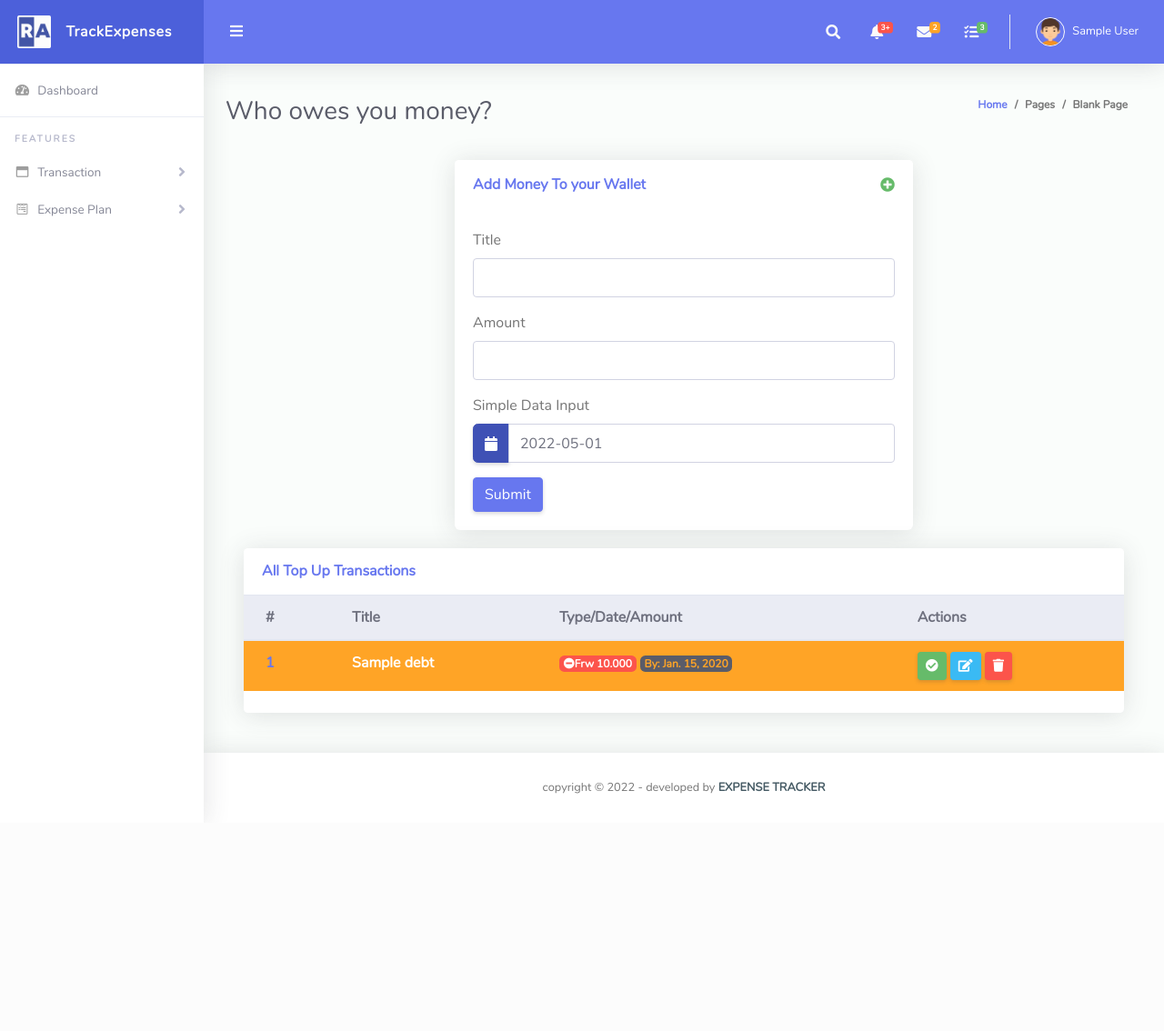
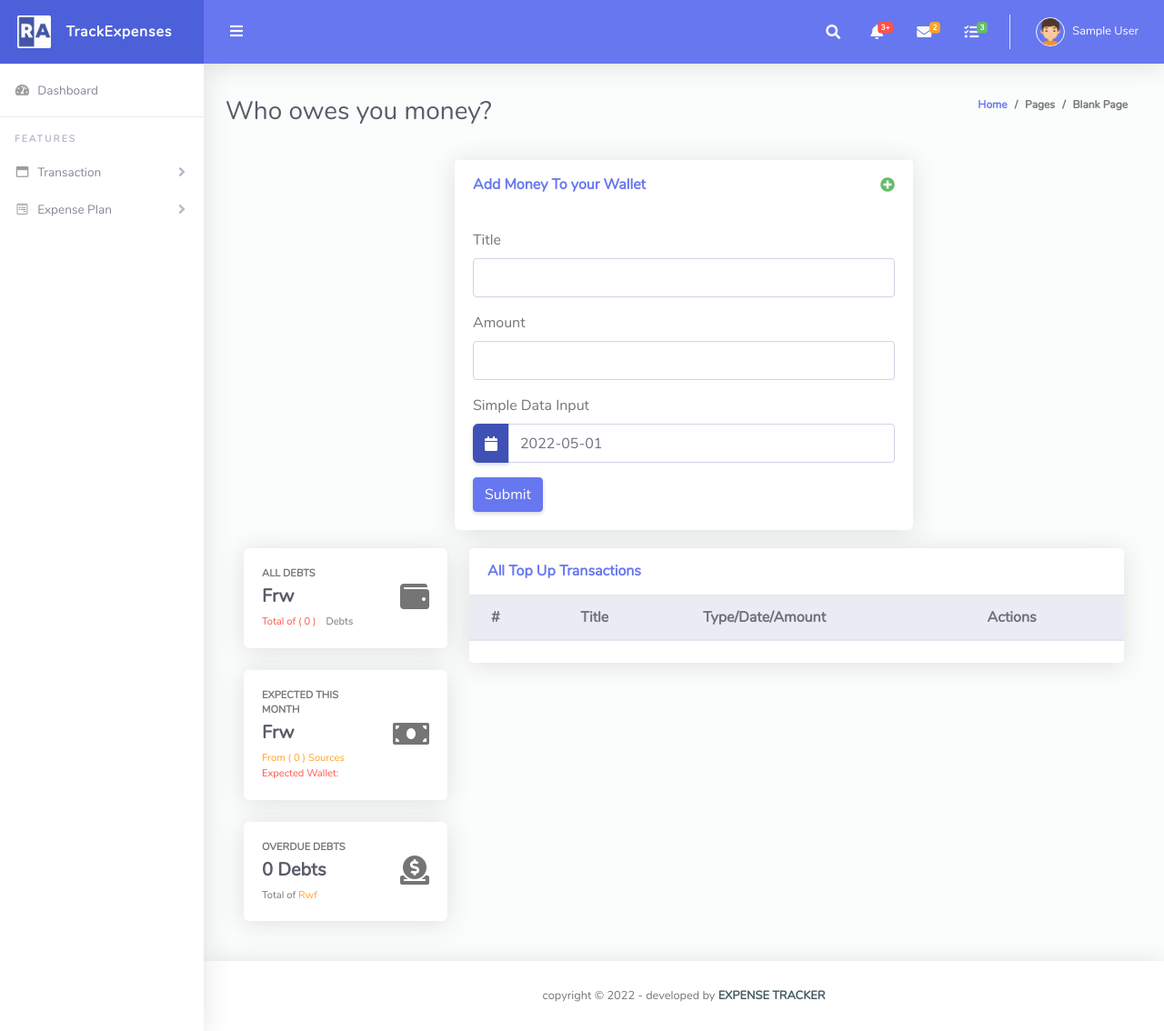
Before and after one commit to danielerat/Expense_Tracker, a Django app: page /debts/ in a window 1280 px wide. Shown: the whole page at 91% size. Before the commit the page ends 873 px from the top, so only its background shows below. Run offline with Django 4.2, Linux system fonts and the light colour scheme; a user stored in the database is signed in; tables that the repository leaves empty hold one stand-in row (values such as "Sample post"); lists and menus that the app fills with data are empty; some libraries are stand-ins or nearby versions.

Commit message:
Creating the snapshot of debts and an apercu of all debts

```diff
--- a/expenses/models.py
+++ b/expenses/models.py
@@ -91,6 +91,7 @@
     title = models.CharField(max_length=255)
     amount = models.DecimalField(decimal_places=3, max_digits=15, null=False, blank=False)
     date_expected = models.DateField(default=now, null=False, blank=False)
+    paid = models.BooleanField(default=False, auto_created=True)
     created = models.DateTimeField(auto_now_add=True)
     id = models.UUIDField(default=uuid.uuid4, unique=True, primary_key=True, editable=False)
 
--- a/expenses/templates/expenses/debt.html
+++ b/expenses/templates/expenses/debt.html
@@ -43,12 +43,83 @@
         </div>
 
 
-
-
     </div>
     <div class="card-body">
     <div class="row">
-        <div class="col-lg-12 mb-4">
+
+        <div class="col-12 col-lg-3 col-md-8  mx-auto ">
+            <!-- All Transactions  -->
+            <div class=" mb-4">
+                <div class="card h-100">
+                    <div class="card-body">
+                        <div class="row align-items-center">
+                            <div class="col mr-2">
+                                <div class="text-xs font-weight-bold text-uppercase mb-1">All Debts
+                                </div>
+                                <div class="h5 mb-0 font-weight-bold text-gray-800">
+                                    Frw {{ all_debts.sum|floatformat:0|intcomma }}</div>
+                                <div class="mt-2 mb-0 text-muted text-xs">
+                                    <span class="text-danger mr-2">Total of ( {{ all_debts.count }} )</span>
+                                    <span>Debts </span>
+                                </div>
+                            </div>
+                            <div class="col-auto">
+                                <i class="fas fa-wallet  fa-2x"></i>
+                            </div>
+                        </div>
+                    </div>
+                </div>
+            </div>
+
+            <!-- Total Of all monthly Debts -->
+            <div class=" mb-4">
+                <div class="card h-100">
+                    <div class="card-body">
+                        <div class="row align-items-center">
+                            <div class="col mr-2">
+                                <div class="text-xs font-weight-bold text-uppercase mb-1">Expected This Month
+                                </div>
+                                <div class="h5 mb-0 font-weight-bold text-gray-800">
+                                    Frw {{ all_debts.monthly_sum|floatformat:0|intcomma }}</div>
+                                <div class="mt-2 mb-0 text-muted text-xs">
+                                    <span class="text-warning mr-2">From ( {{ all_debts.monthly_count }} ) Sources</span>
+                                    <br><span
+                                        class="text-danger">Expected Wallet: {{ all_debts.monthly_sum|add:profile.wallet_balance|floatformat:2|intcomma }}</span>
+                                </div>
+                            </div>
+                            <div class="col-auto">
+                                <i class="fas fa-money-bill fa-2x"></i>
+                            </div>
+                        </div>
+                    </div>
+                </div>
+            </div>
+
+            <!-- Overdue Debts -->
+            <div class=" mb-4">
+                <div class="card h-100">
+                    <div class="card-body">
+                        <div class="row align-items-center">
+                            <div class="col mr-2">
+                                <div class="text-xs font-weight-bold text-uppercase mb-1">Overdue Debts
+                                </div>
+                                <div class="h5 mb-0 font-weight-bold text-gray-800">
+                                     {{ all_debts.overdue_count}} Debts </div>
+                                <div class="mt-2 mb-0 text-muted text-xs">
+                                    Total of  <span class="text-warning mr-2">Rwf {{ all_debts.overdue_sum|floatformat:2|intcomma }} </span>
+
+                                </div>
+                            </div>
+                            <div class="col-auto">
+                               <i class="fas fa-donate fa-2x"></i>
+                            </div>
+                        </div>
+                    </div>
+                </div>
+            </div>
+        </div>
+
+        <div class="col-12 col-lg-9 col-md-12 mb-4">
             <!-- Simple Tables -->
             <div class="card">
                 <div class="card-header py-3 d-flex flex-row align-items-center justify-content-between">
@@ -73,12 +144,12 @@
                             {% endif %}
 
                         <td><a href="#">{{ forloop.counter }}</a></td>
-                            <td class="text-truncate">{{ d.title }}
+                        <td class="text-truncate">{{ d.title|truncatechars:30 }}
                         </td>
                         <td>
                                         <span class="badge badge-danger"><i
                                                 class="fas fa-minus-circle"></i>Frw {{ d.amount }}</span>
-                                <span class="badge badge-dark text-warning">By: {{ d.date_expected }}</span>
+                            <br><span class="badge badge-dark text-warning">By: {{ d.date_expected }}</span>
                         </td>
                         <td>
                             <a href="#" class="btn btn-sm btn-success"><i
--- a/expenses/views.py
+++ b/expenses/views.py
@@ -126,7 +126,7 @@
             form = t_transaction
 
     profile = request.user.profile
-    debts = profile.debt_set.all().order_by('-created')
-
-    context = {'page_name': page_name, 'debts': debts, 'form': form}
+    debts = profile.debt_set.filter(paid=False).order_by('-created')
+    all_debts = profile.all_debts
+    context = {'page_name': page_name, 'all_debts': all_debts, 'debts': debts, 'profile': profile, 'form': form}
     return render(request, 'expenses/debt.html', context)
--- a/templates/navigation.html
+++ b/templates/navigation.html
@@ -30,7 +30,6 @@
                     <h6 class="collapse-header">Actions</h6>
                     <a class="collapse-item" href="{% url 'expenses:top_up' %}">Top Up</a>
                     <a class="collapse-item" href="{% url 'expenses:expenses' %}">Expenses</a>
-                    <a class="collapse-item" href="{% url 'expenses:debts' %}">Debts</a>
                     {#                    <a class="collapse-item" href="modals.html">Modals</a>#}
                     {#                    <a class="collapse-item" href="popovers.html">Popovers</a>#}
                     {#                    <a class="collapse-item" href="progress-bar.html">Progress Bars</a>#}
@@ -48,7 +47,8 @@
                 <div class="bg-white py-2 collapse-inner rounded">
                     <h6 class="collapse-header">Pending Expenses</h6>
                     <a class="collapse-item" href="{% url 'expenses:pending_expense' %}">All Pending Expenses</a>
-                    <a class="collapse-item" href="form_advanceds.html">Schedule Expense</a>
+                    <a class="collapse-item" href="{% url 'expenses:debts' %}">Debts</a>
+
                 </div>
             </div>
         </li>
--- a/users/models.py
+++ b/users/models.py
@@ -55,6 +55,7 @@
         count = pending.count()
         return {'count': count, 'pending': pending, 'total': total}
 
+    # Dealing with Topups
     @property
     def all_top_ups(self):
         month = now().month
@@ -62,12 +63,37 @@
         monthly = transactions.filter(created__month=month)
         monthly_count = monthly.count()
         monthly_sum = monthly.aggregate(Sum('amount'))
-        sum = transactions.aggregate(Sum('amount'))
+        all_sum = transactions.aggregate(Sum('amount'))
         count = transactions.count()
         return {
-            "sum": sum['amount__sum'],
+            "sum": all_sum['amount__sum'],
             "count": count,
             "monthly_sum": monthly_sum['amount__sum'],
             "monthly_count": monthly_count,
             'all': transactions,
         }
+
+    # Dealing with Debts
+    @property
+    def all_debts(self):
+        month = now().month
+        day = now().day
+        transactions = self.debt_set.filter(paid=False)
+        overdue = transactions.filter(date_expected__day__lte=day)
+        overdue_count = overdue.count()
+        overdue_sum = overdue.aggregate(Sum('amount'))
+
+        monthly = transactions.filter(date_expected__month=month)
+        monthly_count = monthly.count()
+        monthly_sum = monthly.aggregate(Sum('amount'))
+        all_sum = transactions.aggregate(Sum('amount'))
+        count = transactions.count()
+        return {
+            "sum": all_sum['amount__sum'],
+            "count": count,
+            "monthly_sum": monthly_sum['amount__sum'],
+            "monthly_count": monthly_count,
+            'all': transactions,
+            'overdue_count': overdue_count,
+            'overdue_sum': overdue_sum['amount__sum'],
+        }
```
Lines whose indentation alone changed are shown as unchanged.
